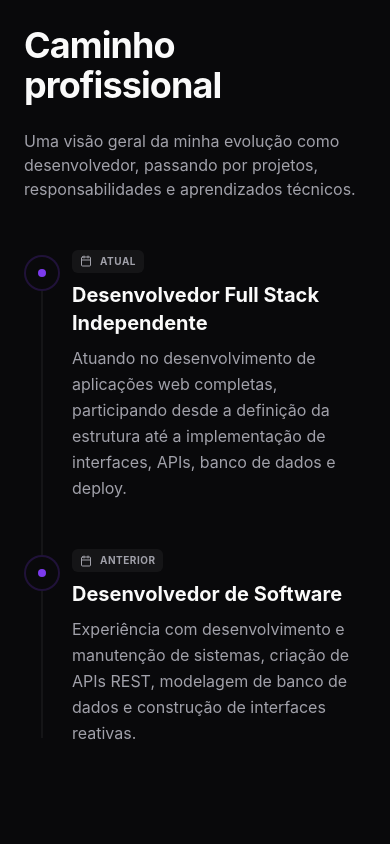
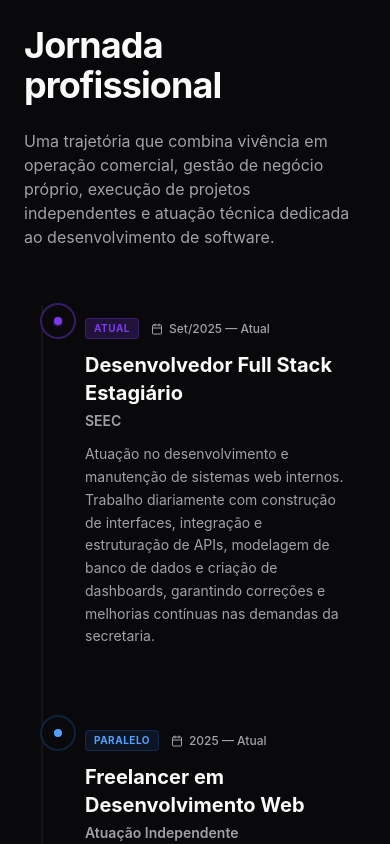
Before and after one commit to pedrogamadev/meu-portifolio, a React (Vite) app: page / in a window 390 px wide. Shown: the part 6540-7384 px from the top of the page. Built offline with nearby package versions, Linux system fonts and the light colour scheme.

Commit message:
Feat: Jornada

```diff
--- a/src/components/sections/Experience.tsx
+++ b/src/components/sections/Experience.tsx
@@ -1,46 +1,95 @@
 import { motion } from 'framer-motion'
-import { experience } from '@/data'
+import { experience, type ExperienceType } from '@/data'
 import { Section } from '../layout/Section'
 import { Calendar } from 'lucide-react'
+
+const typeDetails: Record<ExperienceType, { badge: string; dot: string; dotBorder: string; title: string; label: string }> = {
+  current: {
+    badge: "bg-primary/20 text-primary border-primary/30",
+    dot: "bg-primary shadow-sm shadow-primary/50",
+    dotBorder: "border-primary/40 group-hover:border-primary",
+    title: "text-foreground group-hover:text-primary",
+    label: "ATUAL"
+  },
+  parallel: {
+    badge: "bg-blue-500/10 text-blue-400 border-blue-500/20",
+    dot: "bg-blue-400",
+    dotBorder: "border-blue-500/20 group-hover:border-blue-400/50",
+    title: "text-foreground group-hover:text-blue-400",
+    label: "PARALELO"
+  },
+  business: {
+    badge: "bg-purple-500/10 text-purple-400 border-purple-500/20",
+    dot: "bg-purple-400",
+    dotBorder: "border-purple-500/20 group-hover:border-purple-400/50",
+    title: "text-foreground group-hover:text-purple-400",
+    label: "NEGÓCIO PRÓPRIO"
+  },
+  previous: {
+    badge: "bg-white/5 text-muted-foreground border-white/10",
+    dot: "bg-muted-foreground/50",
+    dotBorder: "border-white/10 group-hover:border-white/20",
+    title: "text-muted-foreground group-hover:text-foreground",
+    label: "ANTERIOR"
+  }
+}
 
 export function Experience() {
   return (
     <Section id="experience">
       <div className="grid md:grid-cols-[1fr_2fr] gap-12 items-start">
-        <div className="space-y-6">
-          <h2 className="text-primary font-mono text-sm tracking-widest uppercase">Trajetória</h2>
-          <h3 className="text-4xl font-bold tracking-tight">Caminho profissional</h3>
+        <div className="space-y-6 md:sticky md:top-24">
+          <h2 className="text-primary font-mono text-sm tracking-widest uppercase">Experiência</h2>
+          <h3 className="text-4xl font-bold tracking-tight">Jornada profissional</h3>
           <p className="text-muted-foreground">
-            Uma visão geral da minha evolução como desenvolvedor, passando por projetos, responsabilidades e aprendizados técnicos.
+            Uma trajetória que combina vivência em operação comercial, gestão de negócio próprio, execução de projetos independentes e atuação técnica dedicada ao desenvolvimento de software.
           </p>
         </div>
 
-        <div className="relative space-y-12 before:absolute before:left-[17px] before:top-2 before:bottom-2 before:w-[2px] before:bg-white/5">
-          {experience.map((exp, i) => (
+        <div className="relative space-y-10 before:absolute before:left-[17px] before:top-2 before:bottom-2 before:w-[2px] before:bg-white/5 pl-4 md:pl-0">
+          {experience.map((exp, i) => {
+            const styles = typeDetails[exp.type]
+
+            return (
               <motion.div
                 key={exp.id}
                 initial={{ opacity: 0, x: 20 }}
                 whileInView={{ opacity: 1, x: 0 }}
                 viewport={{ once: true }}
                 transition={{ delay: i * 0.1 }}
-              className="relative pl-12 group"
+                className="relative pl-10 md:pl-12 group cursor-default"
               >
-              <div className="absolute left-0 top-1.5 w-9 h-9 rounded-full bg-background border-2 border-primary/20 flex items-center justify-center z-10 group-hover:border-primary transition-colors">
-                <div className="w-2 h-2 rounded-full bg-primary" />
+                <div className={`absolute left-0 top-1.5 w-9 h-9 rounded-full bg-background border-2 flex items-center justify-center z-10 transition-colors duration-300 ${styles.dotBorder}`}>
+                  <div className={`w-2 h-2 rounded-full transition-transform duration-300 group-hover:scale-125 ${styles.dot}`} />
                 </div>
 
-              <div className="space-y-2">
-                <span className="inline-flex items-center gap-2 px-2 py-1 rounded-md bg-white/5 text-[10px] font-bold uppercase tracking-wider text-muted-foreground">
+                <div className="space-y-3 p-5 -ml-4 md:-ml-5 rounded-2xl transition-colors duration-300 hover:bg-white/[0.02] border border-transparent hover:border-white/5">
+                  <div className="flex flex-wrap items-center gap-3">
+                    <span className={`inline-flex items-center px-2 py-0.5 rounded text-[10px] font-bold uppercase tracking-wider border ${styles.badge}`}>
+                      {styles.label}
+                    </span>
+                    <span className="inline-flex items-center gap-1.5 text-xs text-muted-foreground font-medium">
                       <Calendar size={12} />
-                  {exp.year}
+                      {exp.period}
                     </span>
-                <h4 className="text-xl font-bold group-hover:text-primary transition-colors">{exp.title}</h4>
-                <p className="text-muted-foreground leading-relaxed">
+                  </div>
+
+                  <div>
+                    <h4 className={`text-xl font-bold transition-colors duration-300 ${styles.title}`}>
+                      {exp.role}
+                    </h4>
+                    <span className="text-sm font-semibold text-muted-foreground mt-1 block">
+                      {exp.company}
+                    </span>
+                  </div>
+
+                  <p className="text-muted-foreground leading-relaxed text-sm md:text-base">
                     {exp.description}
                   </p>
                 </div>
               </motion.div>
-          ))}
+            )
+          })}
         </div>
       </div>
     </Section>
--- a/src/data/index.ts
+++ b/src/data/index.ts
@@ -92,18 +92,49 @@ export const projects = [
   }
 ]
 
-export const experience = [
+export type ExperienceType = "current" | "parallel" | "business" | "previous"
+
+export interface Experience {
+  id: number
+  type: ExperienceType
+  role: string
+  company: string
+  period: string
+  description: string
+}
+
+export const experience: Experience[] = [
   {
     id: 1,
-    year: "Atual",
-    title: "Desenvolvedor Full Stack Independente",
-    description: "Atuando no desenvolvimento de aplicações web completas, participando desde a definição da estrutura até a implementação de interfaces, APIs, banco de dados e deploy."
+    type: "current",
+    role: "Desenvolvedor Full Stack Estagiário",
+    company: "SEEC",
+    period: "Set/2025 — Atual",
+    description: "Atuação no desenvolvimento e manutenção de sistemas web internos. Trabalho diariamente com construção de interfaces, integração e estruturação de APIs, modelagem de banco de dados e criação de dashboards, garantindo correções e melhorias contínuas nas demandas da secretaria."
   },
   {
     id: 2,
-    year: "Anterior",
-    title: "Desenvolvedor de Software",
-    description: "Experiência com desenvolvimento e manutenção de sistemas, criação de APIs REST, modelagem de banco de dados e construção de interfaces reativas."
+    type: "parallel",
+    role: "Freelancer em Desenvolvimento Web",
+    company: "Atuação Independente",
+    period: "2025 — Atual",
+    description: "Criação de landing pages, portfólios, sistemas web e soluções customizadas sob demanda para clientes. Foco em arquitetar o projeto do zero ao deploy, entregando código organizado e interfaces funcionais."
+  },
+  {
+    id: 3,
+    type: "business",
+    role: "Fundador / Gestor",
+    company: "Loja Própria de Suplementos",
+    period: "Duração de ~1 ano",
+    description: "Responsável integral pela gestão, operação e vendas do negócio. Essa vivência empreendedora desenvolveu uma forte visão pragmática sobre o que realmente importa em um produto e como organizar rotinas comerciais eficientes."
+  },
+  {
+    id: 4,
+    type: "previous",
+    role: "Vendedor",
+    company: "Seu Natural",
+    period: "Até Fev/2025",
+    description: "Atuação direta na linha de frente do atendimento ao público e rotina comercial. Experiência fundamental para o desenvolvimento de comunicação clara, negociação e agilidade na resolução de problemas reais de clientes."
   }
 ]
 
```
Lines whose indentation alone changed are shown as unchanged.
